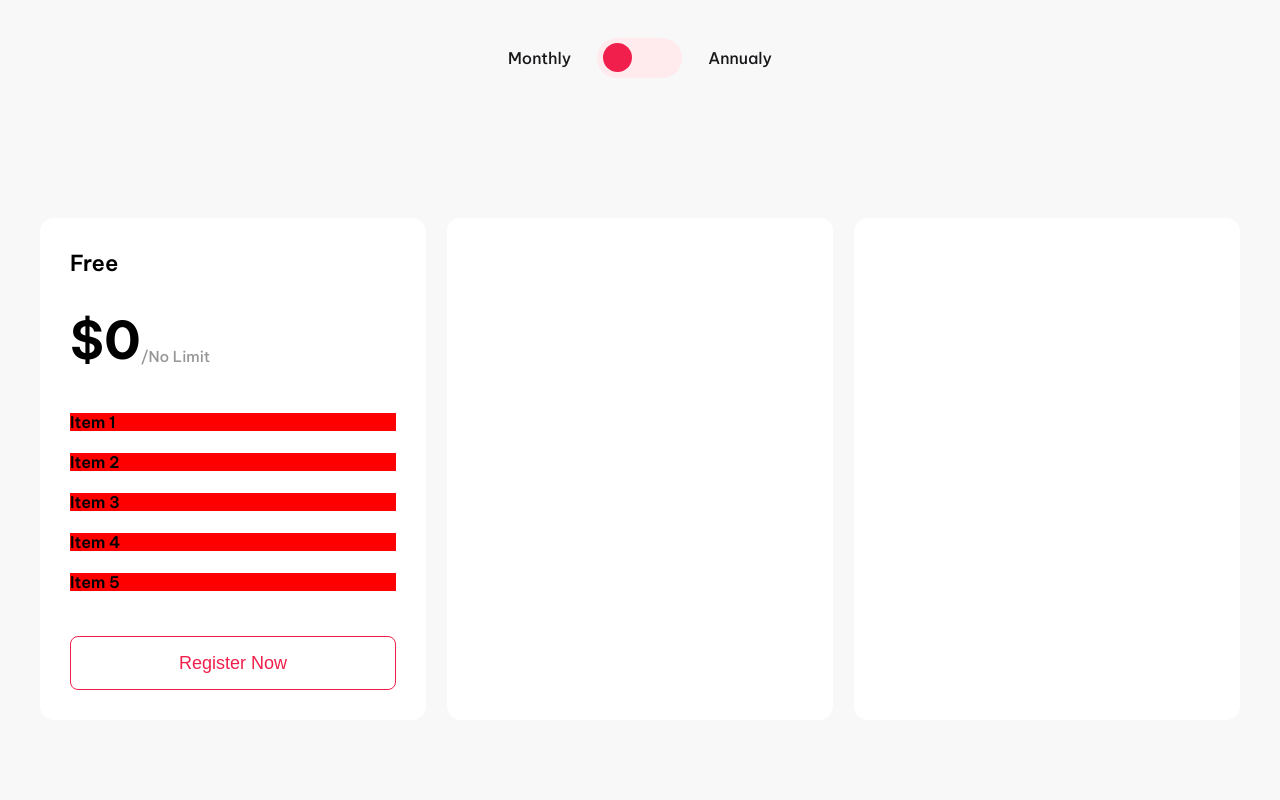
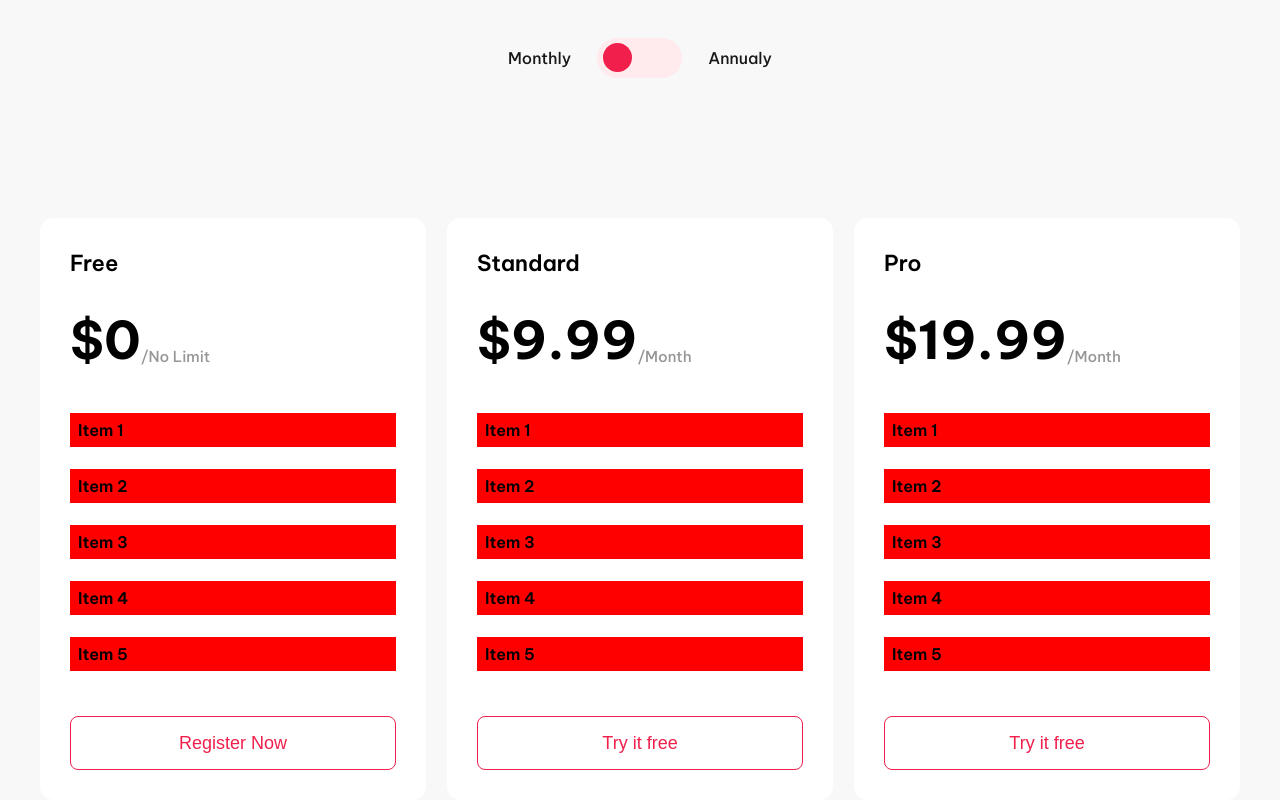
Before and after one commit to gustavoalvim41/kejoo, a React (Vite) app: page / in a window 1280 px wide. Shown: the part 2247-3047 px from the top of the page. Before the commit the page ends 2967 px from the top, so only its background shows below. Built offline with nearby package versions, Linux system fonts and the light colour scheme.

Commit message:
styling cards pricing

```diff
--- a/src/screens/Home/components/Pricing/index.jsx
+++ b/src/screens/Home/components/Pricing/index.jsx
@@ -43,8 +43,64 @@ const Pricing = () => {
             Register Now
           </button>
         </div>
-        <div className='card'></div>
-        <div className='card'></div>
+        <div className='card'>
+          <div className='card-info'>
+            <h3>Standard</h3>
+            <div className='price'>
+              <h4>$9.99</h4>
+              <span>/Month</span>
+            </div>
+          </div>
+          <ul>
+            <li>
+              <p>Item 1</p>
+            </li>
+            <li>
+              <p>Item 2</p>
+            </li>
+            <li>
+              <p>Item 3</p>
+            </li>
+            <li>
+              <p>Item 4</p>
+            </li>
+            <li>
+              <p>Item 5</p>
+            </li>
+          </ul>
+          <button>
+            Try it free
+          </button>
+        </div>
+        <div className='card'>
+          <div className='card-info'>
+            <h3>Pro</h3>
+            <div className='price'>
+              <h4>$19.99</h4>
+              <span>/Month</span>
+            </div>
+          </div>
+          <ul>
+            <li>
+              <p>Item 1</p>
+            </li>
+            <li>
+              <p>Item 2</p>
+            </li>
+            <li>
+              <p>Item 3</p>
+            </li>
+            <li>
+              <p>Item 4</p>
+            </li>
+            <li>
+              <p>Item 5</p>
+            </li>
+          </ul>
+          <button>
+            Try it free
+          </button>
+        </div>
       </div>
 
     </section>
--- a/src/screens/Home/components/Pricing/styles.sass
+++ b/src/screens/Home/components/Pricing/styles.sass
@@ -90,6 +90,8 @@
         gap: 2.2rem
 
         li
+          padding: .8rem // remove
+
           display: flex
           align-items: center
           gap: 3rem
@@ -99,12 +101,6 @@
           line-height: 1.8rem
 
           background-color: red
-
-        .check-icon-wrapper
-          width: 1.875rem
-          height: 1.875rem
-
-          background-color: blue
 
       button
         width: 100%
```
